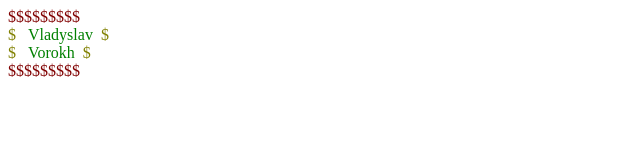
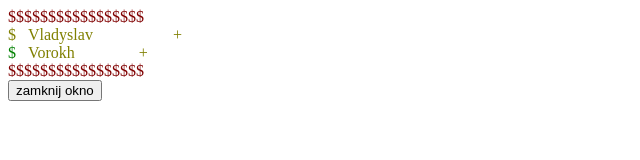
Before and after one commit to vladyslavv981/JavaScript_Vorokh, a plain HTML site: page z1_voro.html in a window 1280 px wide. Shown: the whole page, without its empty margins (0-640 px from the left). Drawn offline with Linux system fonts and the light colour scheme.

Commit message:
Update z1_voro.html

```diff
--- a/z1_voro.html
+++ b/z1_voro.html
@@ -1,16 +1,21 @@
- <!DOCTYPE html>
 <html lang="pl-PL">
-<HTML>
 <HEAD>
 <meta charset="utf-8">
-<TITLE>Osadzanie pliku JS-Vorokh</TITLE>
+<TITLE>Osadzanie pliku JS-Czerczon</TITLE>
 </HEAD>
 <BODY>
 <SCRIPT>
-document.write("$$$$$$$$$".fontcolor("800000")+"<br>");
-document.write("$".fontcolor("#808000")+"&nbsp;&nbsp;&nbsp;Vladyslav".fontcolor("green")+"&nbsp;&nbsp;$".fontcolor("#808000")+"<br>");
-document.write("$".fontcolor("#808000")+"&nbsp;&nbsp;&nbsp;Vorokh".fontcolor("green")+"&nbsp;&nbsp;$".fontcolor("#808000")+"<br>");
-document.write("$$$$$$$$$".fontcolor("#800000")+"<br>");
+  function okno_zamknij_czerczon1()
+ {
+ window.close()
+ }
+document.write("$$$$$$$$$$$$$$$$$".fontcolor("#800000")+"<br>")
+document.write("$".fontcolor("#808000")+"&nbsp;&nbsp;&nbsp;Vladyslav ".fontcolor("#808000")+"&nbsp;&nbsp;&nbsp;&nbsp;&nbsp;&nbsp;&nbsp;&nbsp;&nbsp;&nbsp;&nbsp;&nbsp;&nbsp;&nbsp;&nbsp;&nbsp;&nbsp;&nbsp;&nbsp;+".fontcolor("#808000")+"<br>")
+document.write("$".fontcolor("#008000")+"&nbsp;&nbsp;&nbsp;Vorokh ".fontcolor("#808000")+"&nbsp;&nbsp;&nbsp;&nbsp;&nbsp;&nbsp;&nbsp;&nbsp;&nbsp;&nbsp;&nbsp;&nbsp;&nbsp;&nbsp;&nbsp;+".fontcolor("#808000")+"<br>")
+document.write("$$$$$$$$$$$$$$$$$".fontcolor("#800000")+"<br>")
 </SCRIPT>
+<form>
+<input type="button" value="zamknij okno" onclick="okno_zamknij_vorokh1()"/>
+</form>
 </BODY>
-</HTML>
+</html>
```
